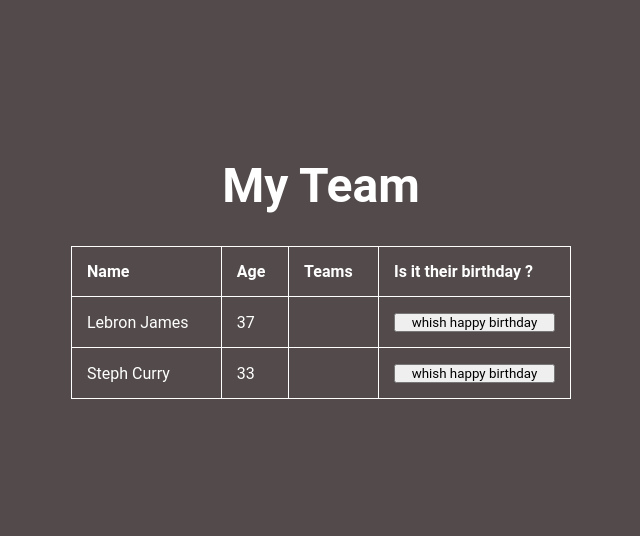
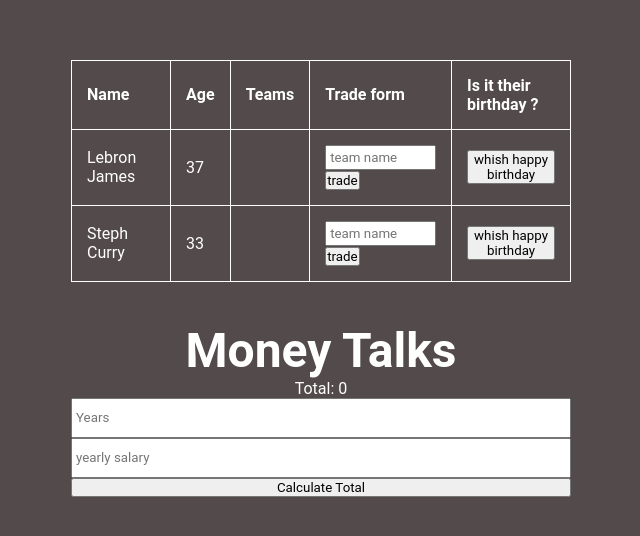
Before and after one commit to Chrisanto76/mobx-begins, a React (Vite) app: page / in a window 1280 px wide. Shown: the part 122-658 px from the top of the page, without its empty margins (319-959 px from the left). Built offline with nearby package versions, Linux system fonts and the light colour scheme.

Commit message:
Add MoneyForm and TradeForm components

```diff
--- a/src/App.css
+++ b/src/App.css
@@ -36,3 +36,8 @@
   padding: 15px;
   text-align: left;
 }
+
+input {
+  width: 100%;
+  padding: 3px
+}
--- a/src/App.tsx
+++ b/src/App.tsx
@@ -1,12 +1,13 @@
 import './App.css';
+import MoneyForm from './MoneyForm';
 import Roster from './Roster';
 
 function App() {
 	return (
 		<div className="App">
 			<header className="App-header">
-				<h1>My Team</h1>
 				<Roster />
+				<MoneyForm />
 			</header>
 		</div>
 	);
--- a/src/Athlete.ts
+++ b/src/Athlete.ts
@@ -20,7 +20,6 @@
 	}
 
 	wishHappyBirthday = () => {
-		//console.log(`Happy Birthday ${this.name}!`);
 		this.age++;
 	};
 
--- /dev/null
+++ b/src/MoneyForm.tsx
@@ -0,0 +1,38 @@
+import { observer } from 'mobx-react';
+import React, { useState } from 'react';
+
+function MoneyForm() {
+	const [total, setTotal] = useState<number>(0);
+	const [years, setYears] = useState(0);
+	const [salary, setSalary] = useState(0);
+
+	return (
+		<div
+			style={{
+				display: 'flex',
+				flexDirection: 'column',
+				marginTop: '40px',
+			}}
+		>
+			<h1 style={{ marginBottom: 0 }}>Money Talks</h1>
+			<p>Total: {total}</p>
+			<input
+				type="number"
+				placeholder="Years"
+				style={{ height: '40px' }}
+				onChange={(e) => setYears(Number(e.target.value))}
+			/>
+			<input
+				type="number"
+				placeholder="yearly salary"
+				style={{ height: '40px' }}
+				onChange={(e) => setSalary(Number(e.target.value))}
+			/>
+			<button type="button" onClick={() => setTotal(years * salary)}>
+				Calculate Total
+			</button>
+		</div>
+	);
+}
+
+export default observer(MoneyForm);
--- a/src/Roster.tsx
+++ b/src/Roster.tsx
@@ -1,6 +1,7 @@
 import { observer } from 'mobx-react';
 import Athlete from './Athlete';
 import './App.css';
+import TradeForm from './TradeForm';
 
 const lebronJames = new Athlete('Lebron James', 37);
 const stephCurry = new Athlete('Steph Curry', 33);
@@ -12,6 +13,7 @@
 				<th>Name</th>
 				<th>Age</th>
 				<th>Teams</th>
+				<th>Trade form</th>
 				<th>Is it their birthday ?</th>
 			</tr>
 			{[lebronJames, stephCurry].map((athlete) => {
@@ -20,6 +22,9 @@
 						<td>{athlete.name}</td>
 						<td>{athlete.age}</td>
 						<td>{athlete.teamHistory}</td>
+						<td>
+							<TradeForm athlete={athlete} />
+						</td>
 						<td>
 							<button
 								type="button"
--- /dev/null
+++ b/src/TradeForm.tsx
@@ -0,0 +1,28 @@
+import React, { useState } from 'react';
+import { observer } from 'mobx-react';
+import Athlete from './Athlete';
+
+type TradeFormProps = {
+	athlete: Athlete;
+};
+
+function TradeForm({ athlete }: TradeFormProps) {
+	const [teamName, setTeamName] = useState<string>('');
+
+	return (
+		<>
+			<input
+				type="text"
+				placeholder="team name"
+				onChange={(e) => setTeamName(e.target.value)}
+			/>
+			<span>
+				<button type="button" onClick={() => athlete.tradePlayer(teamName)}>
+					trade
+				</button>
+			</span>
+		</>
+	);
+}
+
+export default observer(TradeForm);
```
